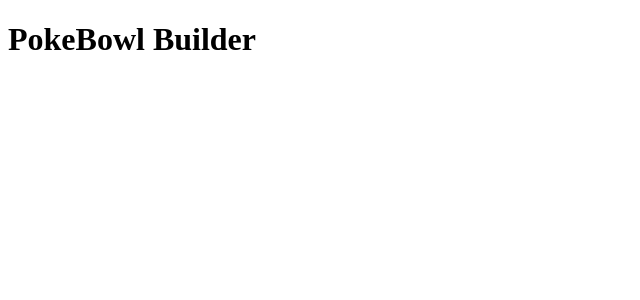
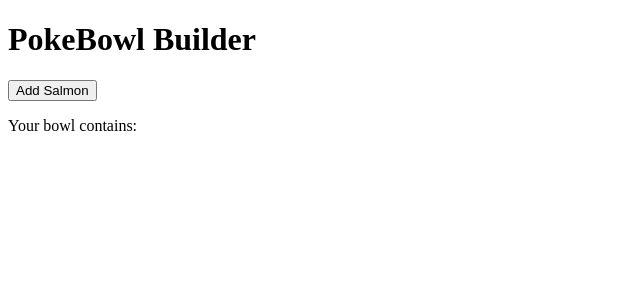
Before and after one commit to Vincent-Gao-78629/VueReactivity, a Vue app in the folder app/: page / in a window 1280 px wide. Before the commit this address had no page. Shown: the top 300 px of the page, without its empty margins (0-640 px from the left). Built offline with nearby package versions, Linux system fonts and the light colour scheme.

Commit message:
Update App.vue

```diff
--- a/app/src/App.vue
+++ b/app/src/App.vue
@@ -1,4 +1,12 @@
+<template>
+  <h1>PokeBowl Builder</h1>
+  <button @click="bowl.push('salmon')">Add Salmon</button>
+  <p>Your bowl contains: {{ bowl.join(', ') }}</p>
+</template>
+
 <script setup>
+import { ref } from 'vue'
+let bowl = ref([])
 const base = ['white rice', 'brown rice', 'salad']
 const ingredients = ['cucumber', 'edamame', 'carrots', 'seaweed salad', 'avocado']
 const protein = ['salmon', 'tuna', 'tofu', 'shrimp', 'chicken']
@@ -6,8 +14,4 @@ const toppings = ['sesame seeds', 'green onions', 'seaweed']
 const sauces = ['soy sauce', 'spicy mayo', 'ponzu', 'eel sauce']
 </script>
 
-<template>
-  <h1>PokeBowl Builder</h1>
-</template>
-
 <style scoped></style>
```
